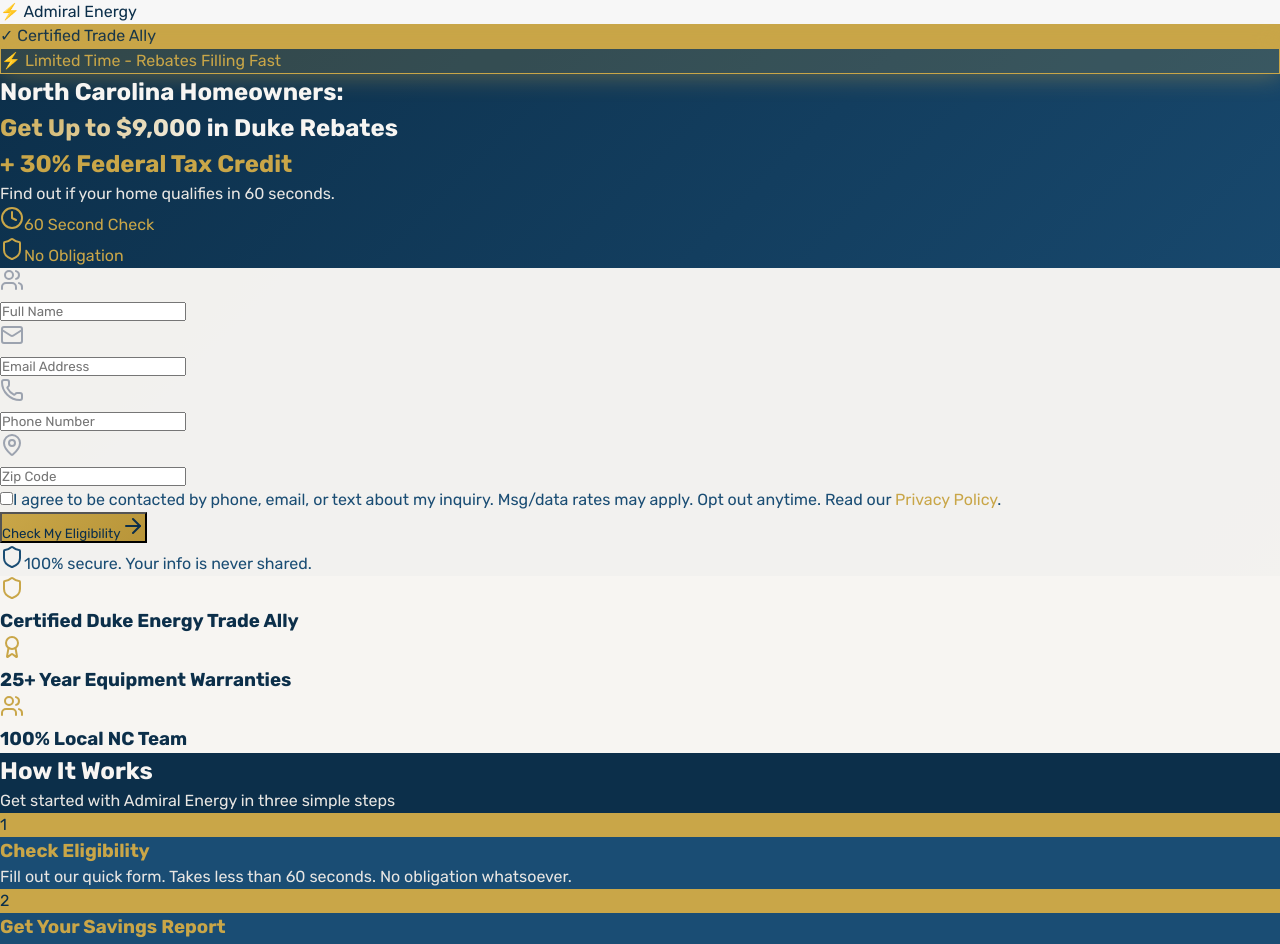
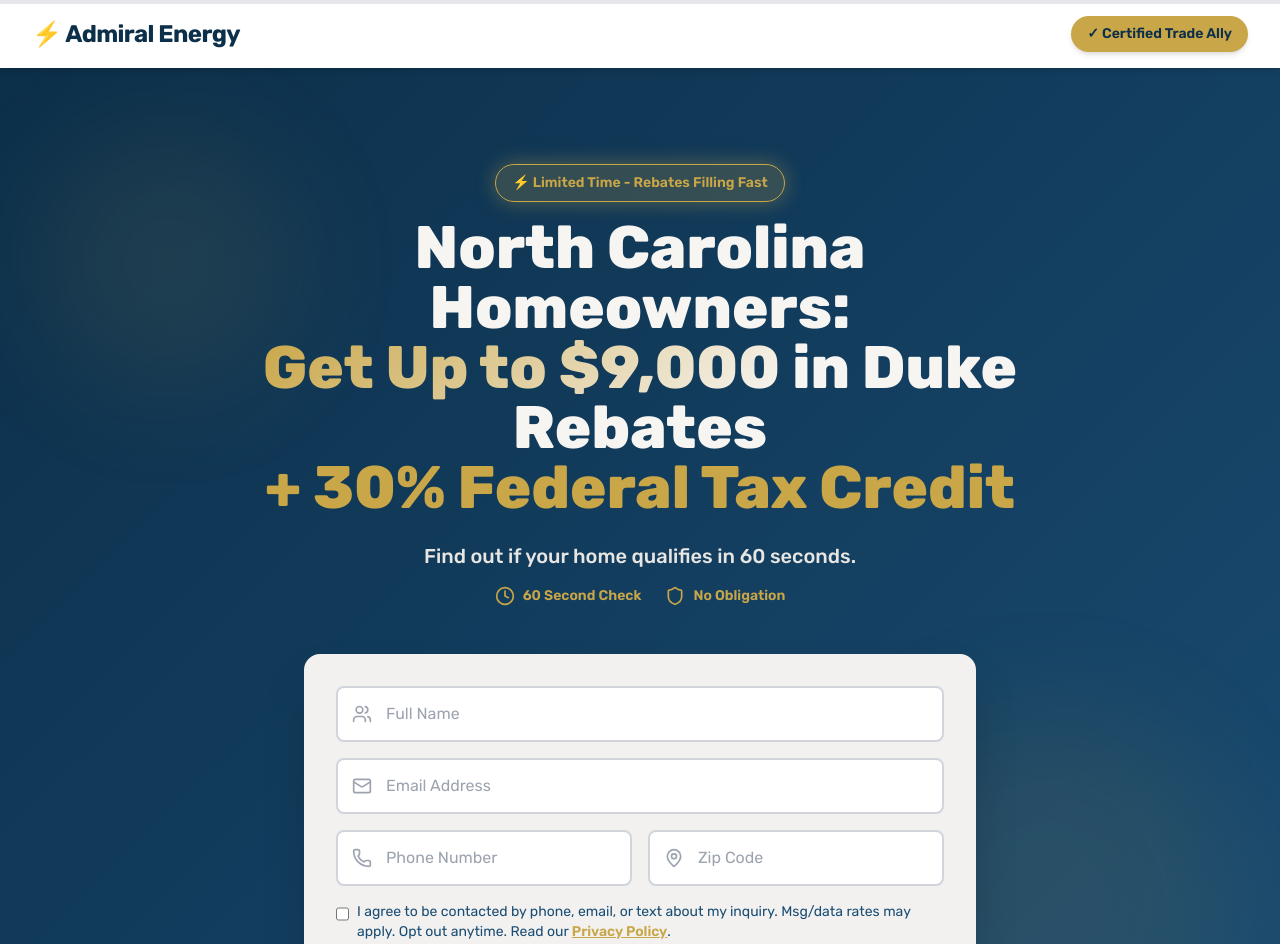
Before and after one commit to AdmiralEnergy/admiral-landing-v2, a React (Vite) app: page / in a window 1280 px wide. Shown: the top 944 px of the page. Built offline with nearby package versions, Linux system fonts and the light colour scheme.

Commit message:
chore: Tailwind + PostCSS configs added, build verified locally

```diff
--- a/package.json
+++ b/package.json
@@ -5,8 +5,7 @@
   "type": "module",
   "scripts": {
     "dev": "vite",
-    "build": "tsc -b && vite build",
-    "lint": "eslint .",
+    "build": "vite build",
     "preview": "vite preview"
   },
   "dependencies": {
@@ -21,10 +20,13 @@
     "@types/react": "^19.1.16",
     "@types/react-dom": "^19.1.9",
     "@vitejs/plugin-react": "^5.0.4",
+    "autoprefixer": "^10.4.21",
     "eslint": "^9.36.0",
     "eslint-plugin-react-hooks": "^5.2.0",
     "eslint-plugin-react-refresh": "^0.4.22",
     "globals": "^16.4.0",
+    "postcss": "^8.5.6",
+    "tailwindcss": "^3.4.13",
     "typescript": "~5.9.3",
     "typescript-eslint": "^8.45.0",
     "vite": "^7.1.7"
--- /dev/null
+++ b/postcss.config.cjs
@@ -0,0 +1,6 @@
+module.exports = {
+  plugins: {
+    tailwindcss: {},
+    autoprefixer: {},
+  },
+}
--- a/src/index.css
+++ b/src/index.css
@@ -1,45 +1,10 @@
-:root {
-  font-family: system-ui, Avenir, Helvetica, Arial, sans-serif;
-  line-height: 1.5;
-  font-weight: 400;
+@import url('https://fonts.googleapis.com/css2?family=Inter:wght@400;600;700&display=swap');
+@tailwind base;
+@tailwind components;
+@tailwind utilities;
 
-  color-scheme: light dark;
-  color: rgba(255, 255, 255, 0.87);
-  background-color: #242424;
+/* rest of styles... */
 
-  font-synthesis: none;
-  text-rendering: optimizeLegibility;
-  -webkit-font-smoothing: antialiased;
-  -moz-osx-font-smoothing: grayscale;
+@layer base {
+	html { font-family: Inter, ui-sans-serif, system-ui, sans-serif; }
 }
-
-@import url('https://fonts.googleapis.com/css2?family=Inter:wght@400;600;700&display=swap');
-
-* {
-  margin: 0;
-  padding: 0;
-  box-sizing: border-box;
-}
-
-body {
-  font-family: 'Inter', sans-serif;
-  color: #0c2f4a;
-  background-color: #f7f7f7;
-  line-height: 1.5;
-}
-
-button, input, select, textarea {
-  font-family: inherit;
-}
-
-a {
-  color: inherit;
-  text-decoration: none;
-}
-
-.container {
-  width: 100%;
-  max-width: 1100px;
-  margin: 0 auto;
-  padding: 0 1rem;
-}
--- /dev/null
+++ b/tailwind.config.cjs
@@ -0,0 +1,12 @@
+/** @type {import('tailwindcss').Config} */
+module.exports = {
+  content: ["./index.html","./src/**/*.{js,ts,jsx,tsx}"],
+  theme: {
+    extend: {
+      fontFamily: {
+        inter: ['Inter','ui-sans-serif','system-ui','sans-serif'],
+      },
+    },
+  },
+  plugins: [],
+}
```
Also changed, not shown: 2 other files (tests, documents, lock files or other folders).
